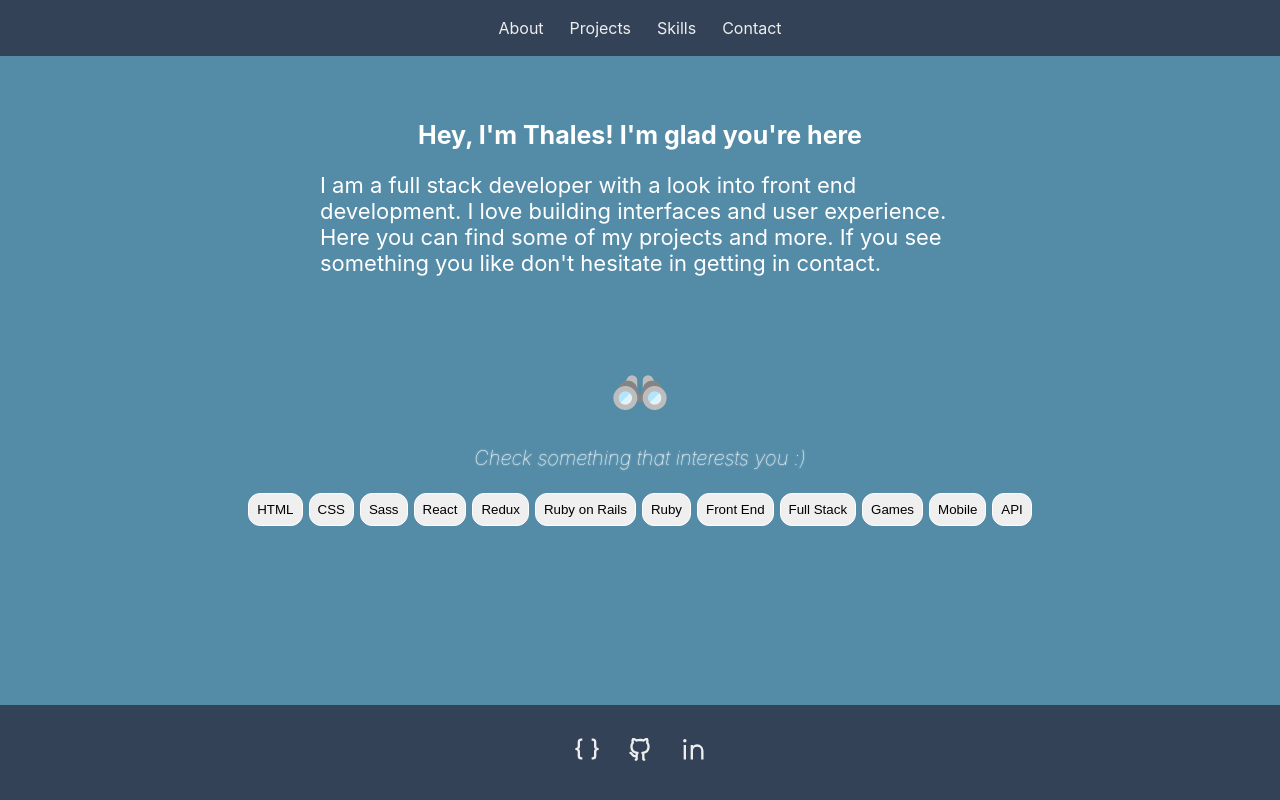
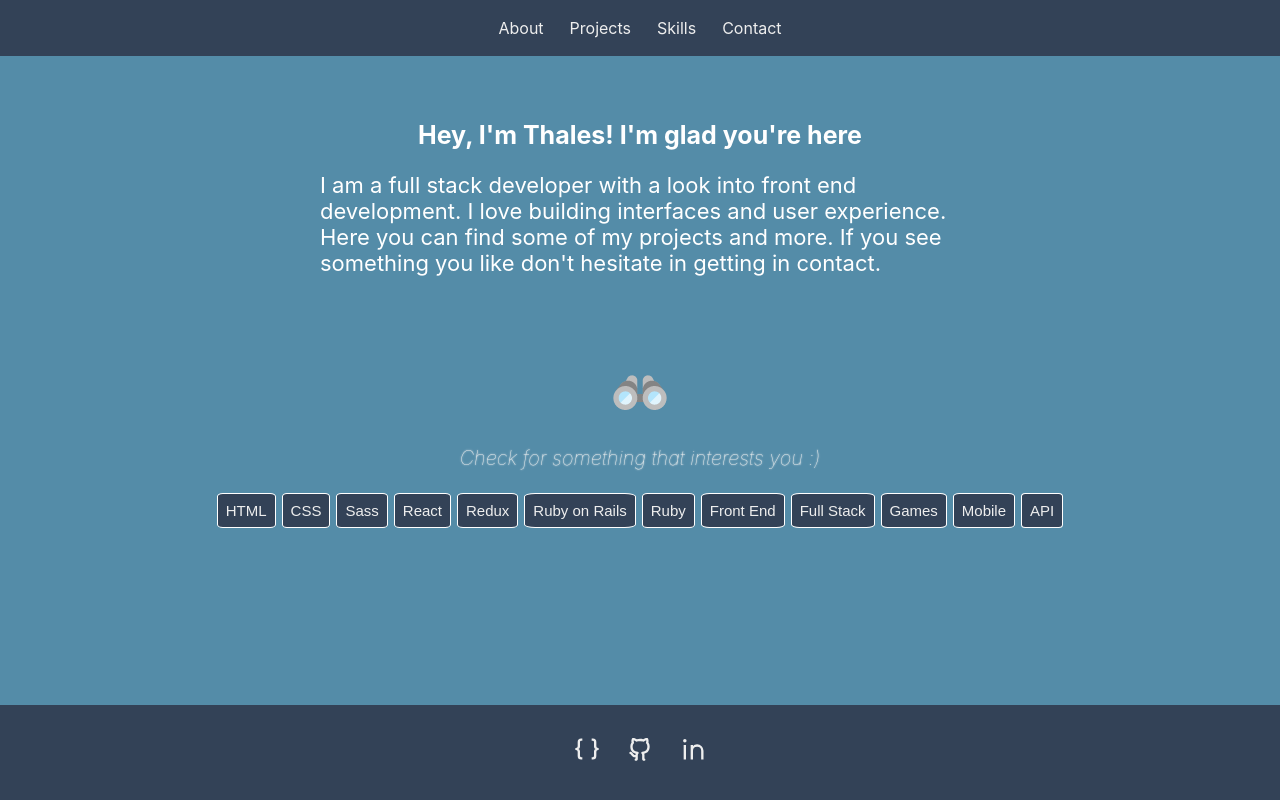
Before and after one commit to thneves/Thales-Next, a Next.js app: page /home in a window 1280 px wide. Built offline with nearby package versions, Linux system fonts and the light colour scheme.

Commit message:
Adjust text on home page and icon file

```diff
--- a/components/Search.tsx
+++ b/components/Search.tsx
@@ -4,7 +4,6 @@ import Image from "next/image"
 import { motion } from "framer-motion";
 import { tags } from "../constants/tags";
 import SearchImg from "../public/search.png";
-import { animate } from "tsparticles";
 
 
 const SearchBox = styled.div`
@@ -19,7 +18,15 @@ const Tags = styled(motion.button)`
   padding: 8px;
   margin: 3px;
   border: 1px solid white;
-  border-radius: 12px;
+  border-radius: 10%;
+  background: #334257;
+  color: #eee;
+  font-size: 15px;
+
+  &:hover {
+    border: none;
+    cursor: pointer;
+  }
 `
 
 const StyledDivTags = styled.div`
@@ -31,7 +38,7 @@ const SearchText = styled(motion.p)`
   font-size: 20px;
   font-weight: lighter;
   font-style: italic;
-  color: white;
+  color: #eee;
   text-shadow: 0px 0px 2px rgb(255, 255, 255);
 
 `
@@ -47,7 +54,7 @@ const Search = () => {
         initial={{ x: -50 }}
         animate={{ x: 0 }}
         transition={{ duration: 2}}
-      >Check something that interests you :)</SearchText>
+      >Check for something that interests you :)</SearchText>
       <StyledDivTags>
         {tags.map(item => {
         return <Tags
--- a/pages/projects.tsx
+++ b/pages/projects.tsx
@@ -7,7 +7,10 @@ const Title = styled.h1`
 
 const Projects = () => {
     return (
-        <Title>Here I will show my projects</Title>
+        <>
+            <Title>Here I will show my projects</Title>
+
+        </>
     )
 }
 
```
Also changed, not shown: constants/motionText.tsx (added, +23 -0 lines).
